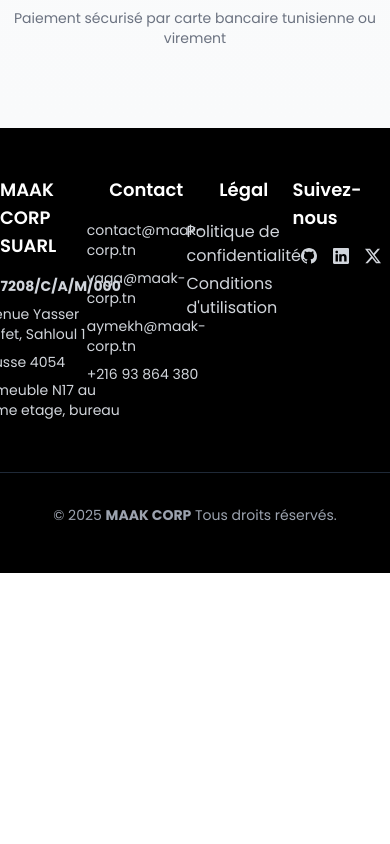
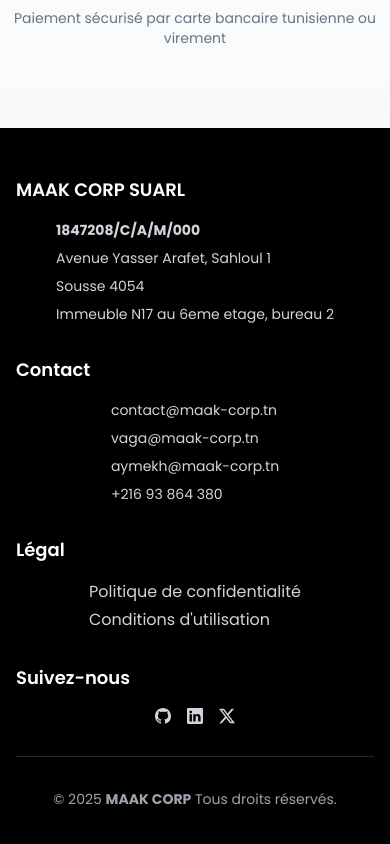
Before and after one commit to vaga-tn/vaga.tn, a Next.js app: page / in a window 390 px wide. Shown: the part 7442-8286 px from the top of the page. Before the commit the page ends 8015 px from the top, so only its background shows below. Built offline with nearby package versions, Linux system fonts and the light colour scheme.

Commit message:
fix: foot in mobile view

```diff
--- a/src/components/footer.tsx
+++ b/src/components/footer.tsx
@@ -35,11 +35,11 @@
 
     return (
         <footer className='py-12 text-white bg-black'>
-            <div className="mx-auto max-w-7xl space-y-8">
-                <div className="grid grid-cols-4">
+            <div className="mx-auto lg:max-w-7xl w-full lg:px-0 px-4 space-y-8">
+                <div className="grid lg:grid-cols-4 md:grid-cols-3 grid-cols-1 gap-8">
                     {/* Company Info */}
                     <div className="flex flex-col items-center md:items-start">
-                        <h3 className="text-lg font-semibold mb-4">MAAK CORP SUARL</h3>
+                        <h3 className="text-lg font-semibold mb-4 text-left w-full">MAAK CORP SUARL</h3>
                         <div className="flex flex-col gap-2 text-sm text-gray-300">
                             <strong>1847208/C/A/M/000</strong>
                             <p>Avenue Yasser Arafet, Sahloul 1</p>
@@ -50,7 +50,7 @@
 
                     {/* Contact Info */}
                     <div className="flex flex-col items-center md:items-start">
-                        <h3 className="text-lg font-semibold mb-4">Contact</h3>
+                        <h3 className="text-lg font-semibold mb-4 text-left w-full">Contact</h3>
                         <div className="flex flex-col gap-2 text-sm text-gray-300">
                             <p>contact@maak-corp.tn</p>
                             <p>vaga@maak-corp.tn</p>
@@ -61,7 +61,7 @@
 
                     {/* Legal Links */}
                     <div className="flex flex-col items-center md:items-start">
-                        <h3 className="text-lg font-semibold mb-4">Légal</h3>
+                        <h3 className="text-lg font-semibold mb-4 text-left w-full">Légal</h3>
                         <div className="flex flex-col gap-1">
                             <Link href="/privacy-policy" className="text-gray-300 hover:text-white transition-colors">Politique de confidentialité</Link>
                             <Link href="/terms-of-service" className="text-gray-300 hover:text-white transition-colors">Conditions d'utilisation</Link>
@@ -70,7 +70,7 @@
 
                     {/* Social Links */}
                     <div className="flex flex-col items-center md:items-start">
-                        <h3 className="text-lg font-semibold mb-4">Suivez-nous</h3>
+                        <h3 className="text-lg font-semibold mb-4 text-left w-full">Suivez-nous</h3>
                         <div className="flex space-x-4">
                             {SOCIALS.map((item, index: number) => (
                                 <a
```
